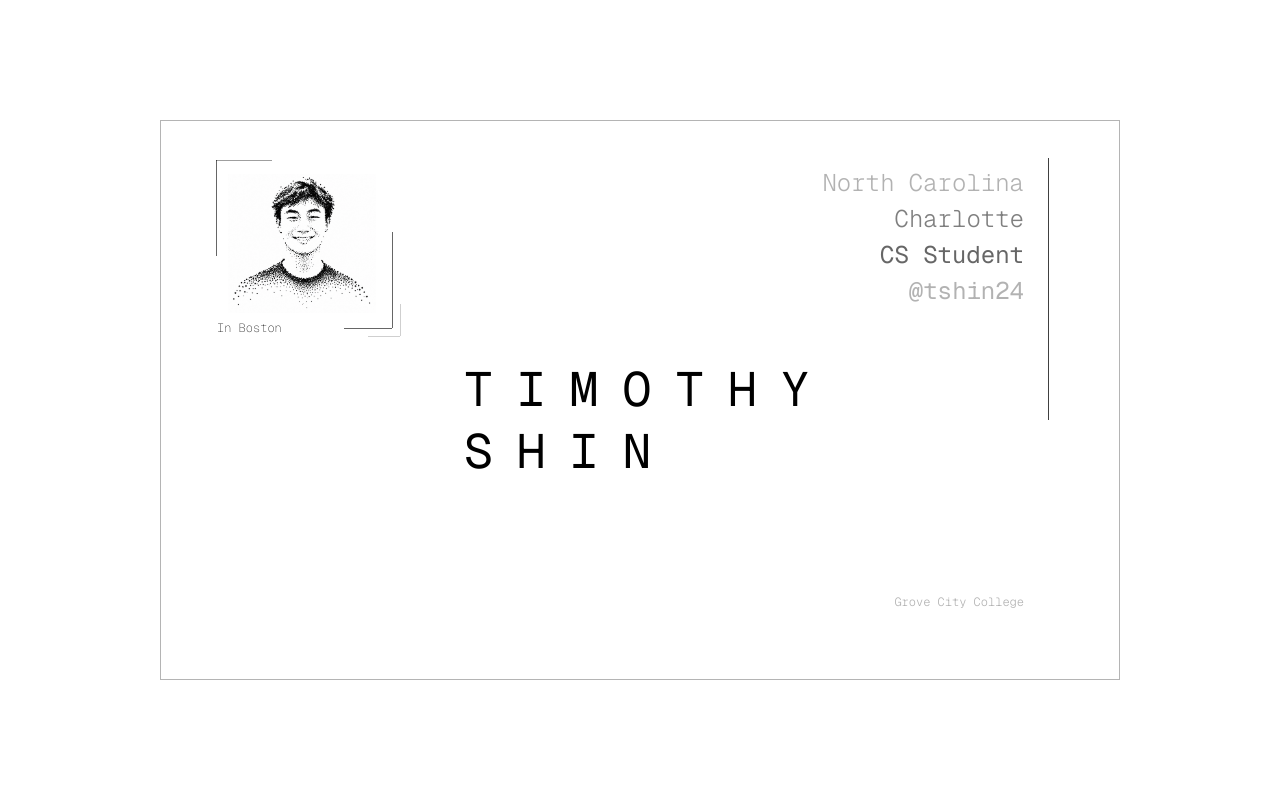
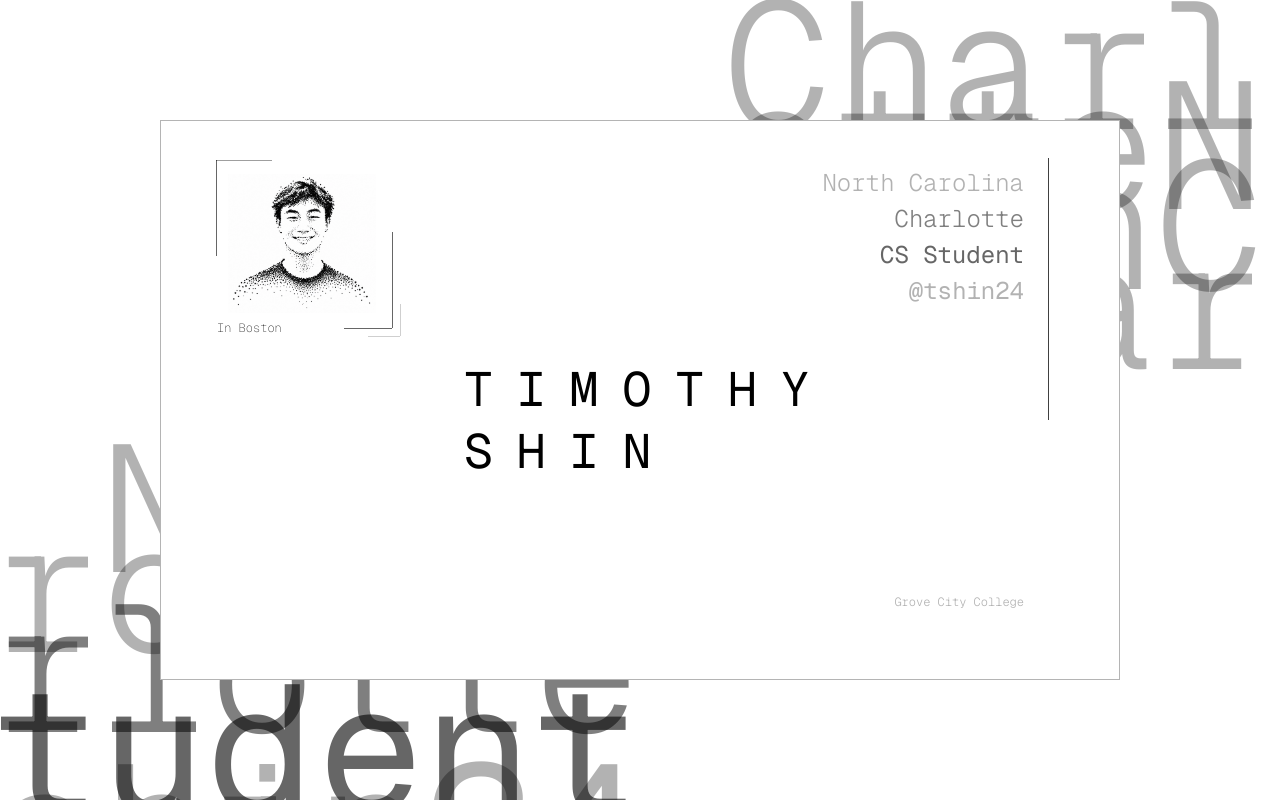
Before and after one commit to TS-24/my-platform, a React (Vite) app in the folder frontend/: page / in a window 1280 px wide. Built offline with nearby package versions, Linux system fonts and the light colour scheme.

Commit message:
Add oversized decorative text background

```diff
--- a/frontend/src/App.css
+++ b/frontend/src/App.css
@@ -12,6 +12,8 @@
 }
 
 #root {
+  position: relative;
+  isolation: isolate;
   display: grid;
   place-items: center;
   width: 100%;
@@ -25,6 +27,39 @@
   text-align: left;
   font-family: 'Geist Mono', monospace;
   letter-spacing: normal;
+}
+
+.personal-background {
+  position: absolute;
+  inset: 0;
+  overflow: hidden;
+  pointer-events: none;
+  user-select: none;
+  font-size: 180px;
+  font-weight: 400;
+  line-height: 80px;
+  text-align: right;
+  overflow-wrap: break-word;
+}
+
+.personal-background p {
+  margin: 0;
+}
+
+.personal-background-top {
+  position: absolute;
+  top: calc(50% - 375px);
+  right: 16px;
+  width: 623px;
+  color: #0000004d;
+  font-weight: 300;
+}
+
+.personal-background-bottom {
+  position: absolute;
+  top: calc(50% + 68px);
+  right: 50%;
+  width: 1328px;
 }
 
 .personal-card {
--- a/frontend/src/App.tsx
+++ b/frontend/src/App.tsx
@@ -10,6 +10,15 @@ import './App.css'
 function App() {
   return (
     <>
+      <div className="personal-background" aria-hidden="true">
+        <p className="personal-background-top">CharlotteNorthClar</p>
+        <div className="personal-background-bottom">
+          <p className="personal-state">North Carolina</p>
+          <p className="personal-city">Charlotte</p>
+          <p className="personal-role">CS Student</p>
+          <p className="personal-handle">@tshin24</p>
+        </div>
+      </div>
       <main className="personal-card" aria-labelledby="personal-name">
         <figure className="personal-portrait">
           <div className="personal-portrait-crop">
```
